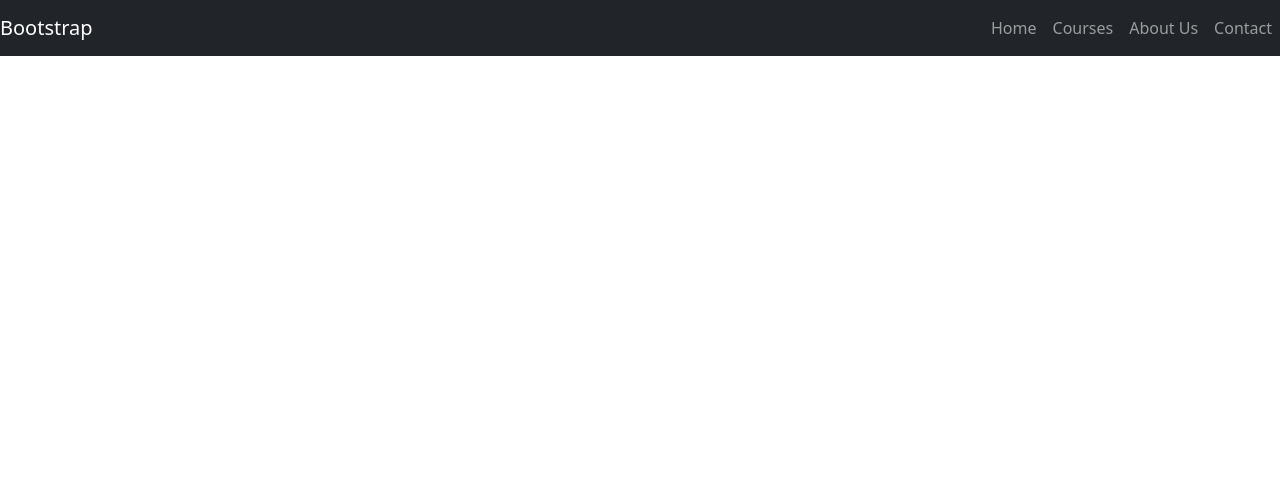
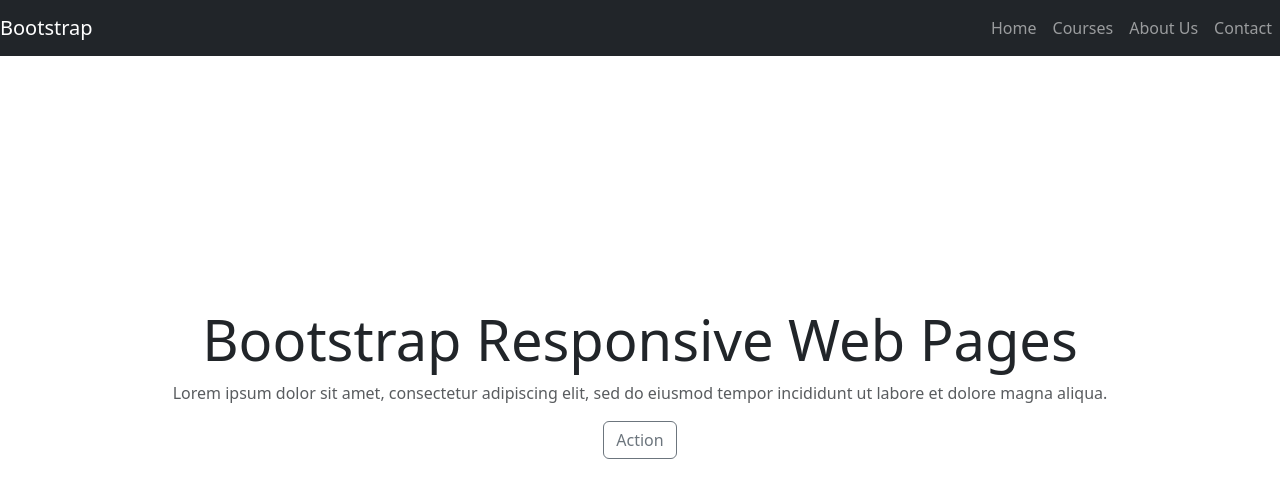
Before and after one commit to miguelfcaiado/frontend-development-course, a plain HTML site: page bootstrap-project/index.html in a window 1280 px wide. Drawn offline with nearby package versions, Linux system fonts and the light colour scheme.

Commit message:
Header section

```diff
--- a/bootstrap-project/index.html
+++ b/bootstrap-project/index.html
@@ -31,5 +31,20 @@
             </ul>
         </div>
     </nav>
+
+    <!-- Header Section -->
+    <header id="header">
+        <div class="overlay">
+            <div class="container">
+                <div class="row text-center">
+                    <div class="col">
+                        <h1 class="display-4" style="margin-top: 250px;">Bootstrap Responsive Web Pages</h1>
+                        <p class="text-muted">Lorem ipsum dolor sit amet, consectetur adipiscing elit, sed do eiusmod tempor incididunt ut labore et dolore magna aliqua.</p>
+                        <button class="btn btn-outline-secondary" type="button" name="button">Action</button>
+                    </div>
+                </div>
+            </div>
+        </div>
+    </header>
 </body>
 </html>
```
